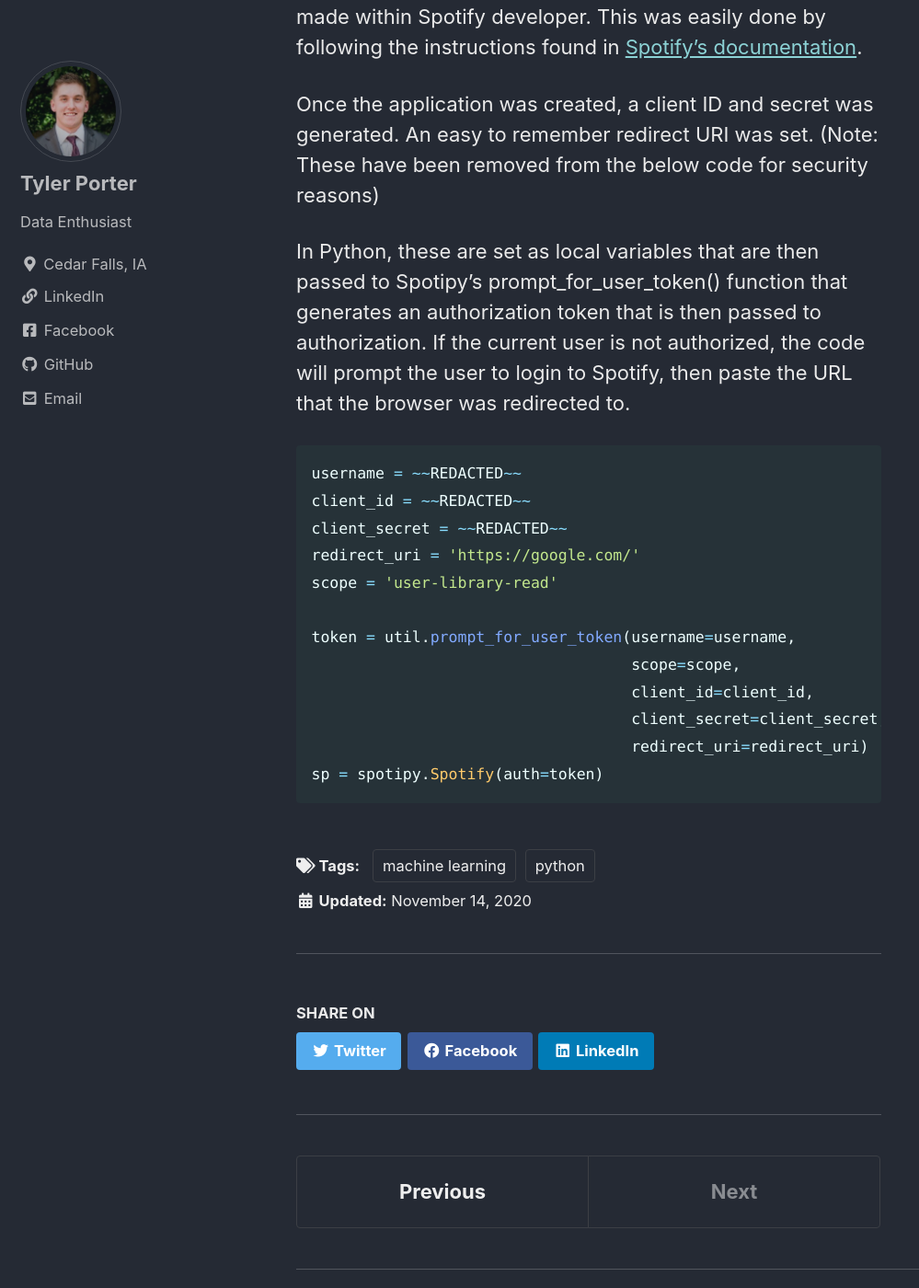
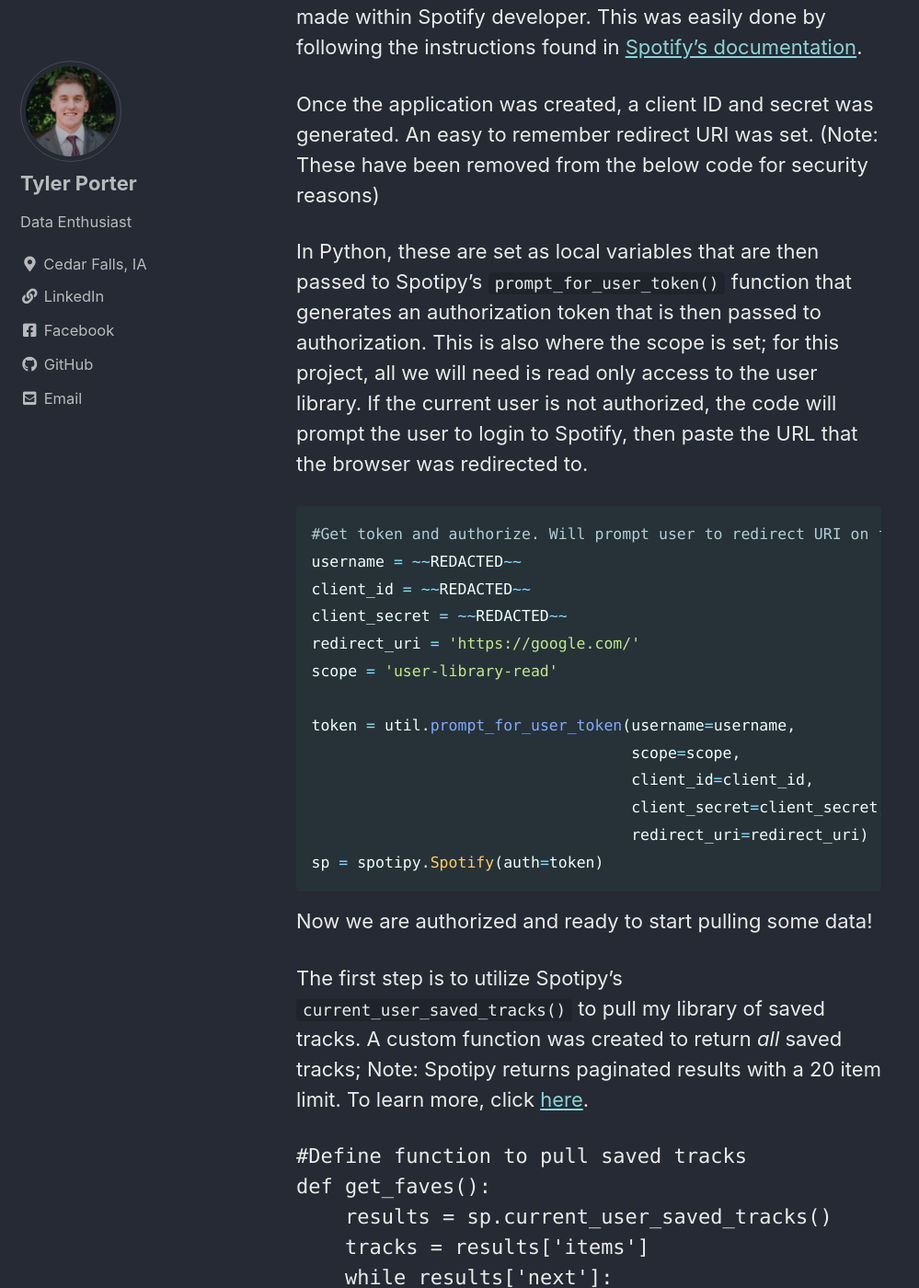
Before and after one commit to tyljporter/typo.github.io, a Jekyll site: the page built from _posts/2020-11-08-Spotify.md, in a window 1280 px wide and 1400 px high, scrolled down 1937 px. Shown: the whole window at 92% size, without its empty margins (0-999 px from the left). Built offline with Jekyll 4.4.1, drawn with Linux system fonts in a browser that asks for light colours; cached includes are drawn as plain includes; some of the changed text lies outside the part shown.

Commit message:
Spotify v12

````diff
--- a/_posts/2020-11-08-Spotify.md
+++ b/_posts/2020-11-08-Spotify.md
@@ -39,9 +39,10 @@
 Once the application was created, a client ID and secret was generated. An easy to remember redirect URI was set.
 (Note: These have been removed from the below code for security reasons)
 
-In Python, these are set as local variables that are then passed to Spotipy's prompt_for_user_token() function that generates an authorization token that is then passed to authorization. If the current user is not authorized, the code will prompt the user to login to Spotify, then paste the URL that the browser was redirected to.
+In Python, these are set as local variables that are then passed to Spotipy's `prompt_for_user_token()` function that generates an authorization token that is then passed to authorization. This is also where the scope is set; for this project, all we will need is read only access to the user library. If the current user is not authorized, the code will prompt the user to login to Spotify, then paste the URL that the browser was redirected to.
 
 ```python
+#Get token and authorize. Will prompt user to redirect URI on first run
 username = ~~REDACTED~~
 client_id = ~~REDACTED~~
 client_secret = ~~REDACTED~~
@@ -55,3 +56,18 @@
                                    redirect_uri=redirect_uri)
 sp = spotipy.Spotify(auth=token)
 ```
+
+Now we are authorized and ready to start pulling some data!
+
+The first step is to utilize Spotipy's `current_user_saved_tracks()` to pull my library of saved tracks.
+A custom function was created to return *all* saved tracks; Note: Spotipy returns paginated results with a 20 item limit. To learn more, click [here](https://spotipy.readthedocs.io/en/2.16.1/#spotipy.client.Spotify.current_user_saved_tracks).
+```Python
+#Define function to pull saved tracks
+def get_faves():
+    results = sp.current_user_saved_tracks()
+    tracks = results['items']
+    while results['next']:
+        results = sp.next(results)
+        tracks.extend(results['items'])
+    return tracks
+```
````
